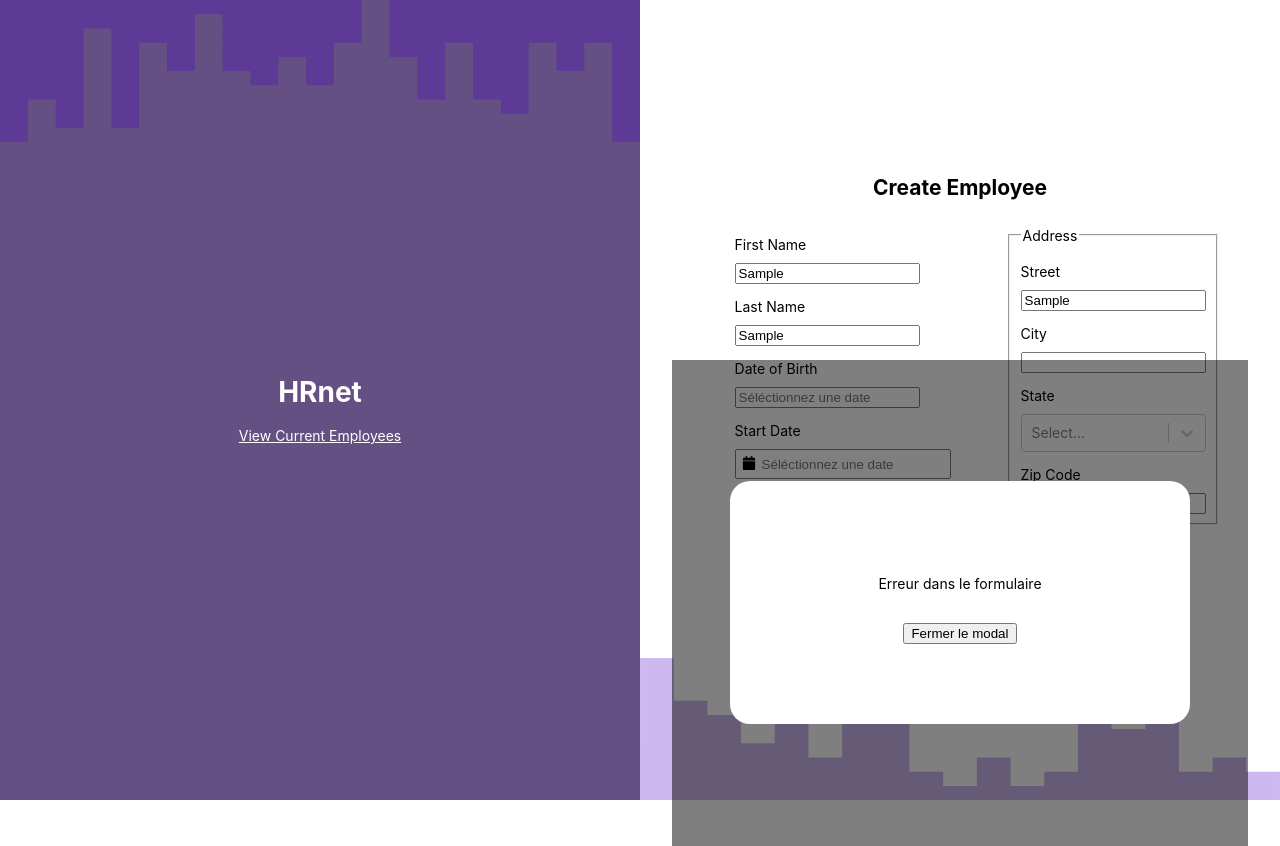
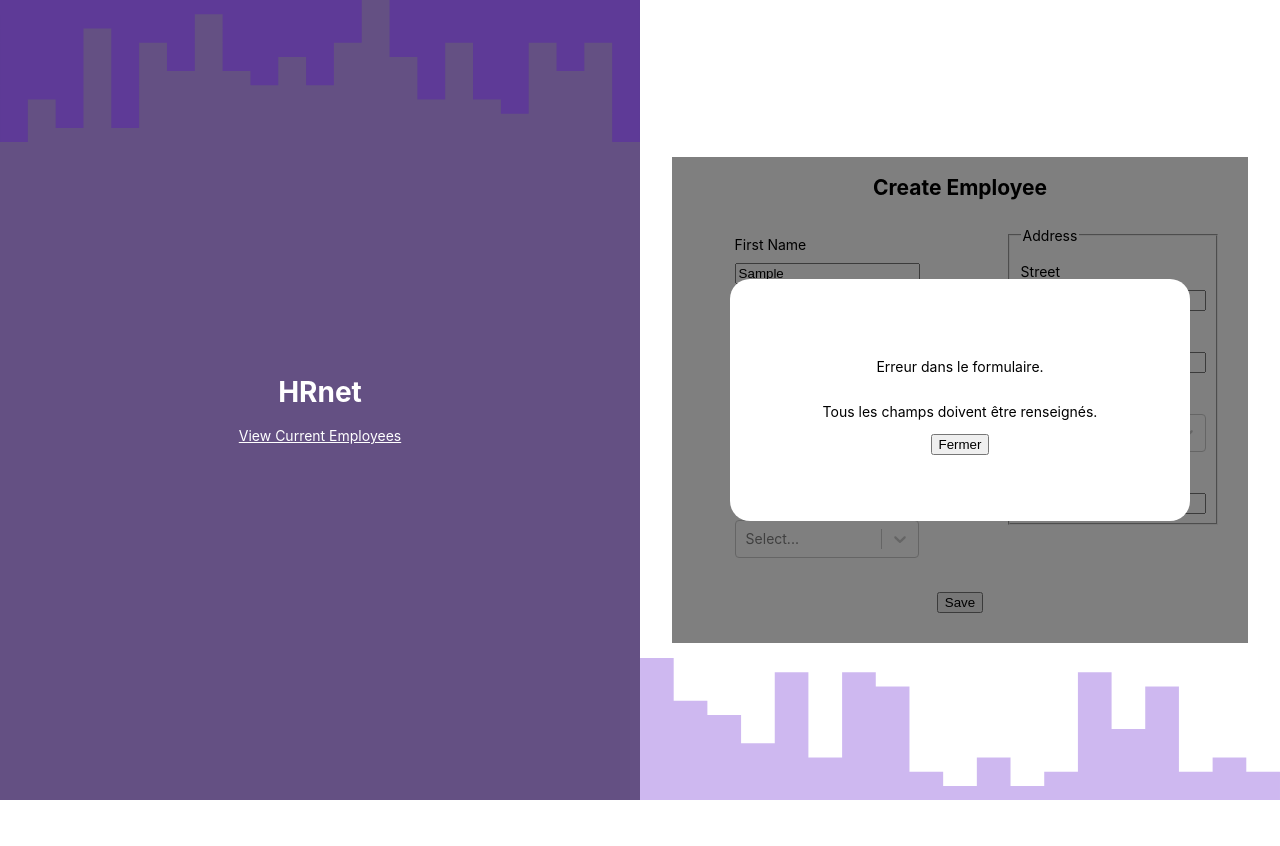
Before and after one commit to Halloween47/HRnet_React, a React (Create React App) app: page / in a window 1280 px wide. Both pictures are taken after typing "Sample", "Sample", "Sample", "Sample", "Sample", "Sample" into the empty fields and a click on the button "Save". After the commit the page ends 800 px from the top, so only its background shows below. Built offline with nearby package versions, Linux system fonts and the light colour scheme.

Commit message:
Correction enregistrement employé OK

```diff
--- a/src/App.css
+++ b/src/App.css
@@ -50,7 +50,7 @@
   height: auto;
 }
 .form-partie-save {
-  background-color: rgb(175, 45, 45);
+  /* background-color: rgb(175, 45, 45); */
   width: 10vw;
   height: 10vh;
   display: flex;
@@ -91,24 +91,3 @@ label {
 .address {
   margin-top: 10px;
 }
-
-.modal {
-  background-color: rgba(0, 0, 0, 0.5);
-  width: 100%;
-  height: 100%;
-  position: absolute;
-  display: flex;
-  justify-content: center;
-  align-items: center;
-  top: 20;
-}
-.messageModal {
-  background-color: white;
-  width: 80%;
-  height: 50%;
-  display: flex;
-  flex-direction: column;
-  justify-content: center;
-  align-items: center;
-  border-radius: 20px;
-}
--- a/src/components/modal.jsx
+++ b/src/components/modal.jsx
@@ -1,6 +1,8 @@
 import '../App.css'
+import '../css/modal.css'
 
 function Modal({ onClose, etat }) {
+
   return (
     <>
       {etat ? (
@@ -14,9 +16,9 @@ function Modal({ onClose, etat }) {
       ) : (
         <div id="confirmation" className="modal">
           <div className="messageModal">
-            <p>Erreur dans le formulaire</p>
-            <br />
-            <button onClick={onClose}>Fermer le modal</button>
+            <p>Erreur dans le formulaire.</p>
+            <p>Tous les champs doivent être renseignés.</p>
+            <button onClick={onClose}>Fermer</button>
           </div>
         </div>
       )}
--- /dev/null
+++ b/src/css/modal.css
@@ -0,0 +1,20 @@
+.modal {
+    background-color: rgba(0, 0, 0, 0.5);
+    width: 100%;
+    height: 100%;
+    position: absolute;
+    display: flex;
+    justify-content: center;
+    align-items: center;
+    top: 0;
+  }
+  .messageModal {
+    background-color: white;
+    width: 80%;
+    height: 50%;
+    display: flex;
+    flex-direction: column;
+    justify-content: center;
+    align-items: center;
+    border-radius: 20px;
+  }
--- a/src/pages/createemployee.jsx
+++ b/src/pages/createemployee.jsx
@@ -8,8 +8,13 @@ import StartDate from '../components/startDate'
 import Address from '../components/address'
 import Departement from '../components/departement'
 import Save from '../components/save'
+import Modal from '../components/modal'
+import { useState } from 'react'
 
 function CreateEmployee() {
+  const [showModal, setShowModal] = useState(false)
+  const [etatModal, setEtatModal] = useState(null)
+
   return (
     <>
       <div className="page-creation">
@@ -62,6 +67,8 @@ function CreateEmployee() {
               ></path>
             </svg>
         </div>
+        {/* {showModal && <Modal onClose={closeModal} etat={etatModal} />} */}
+
       </div>
     </>
   )
```
Also changed, not shown: src/components/save.jsx (+2 -25 lines).
